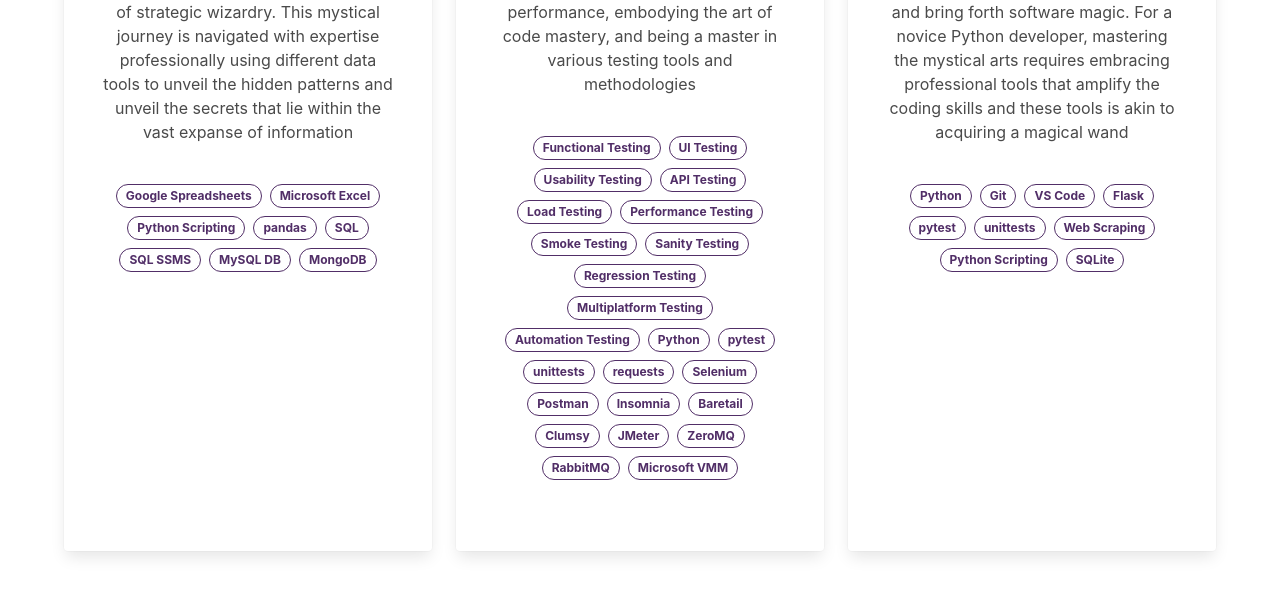
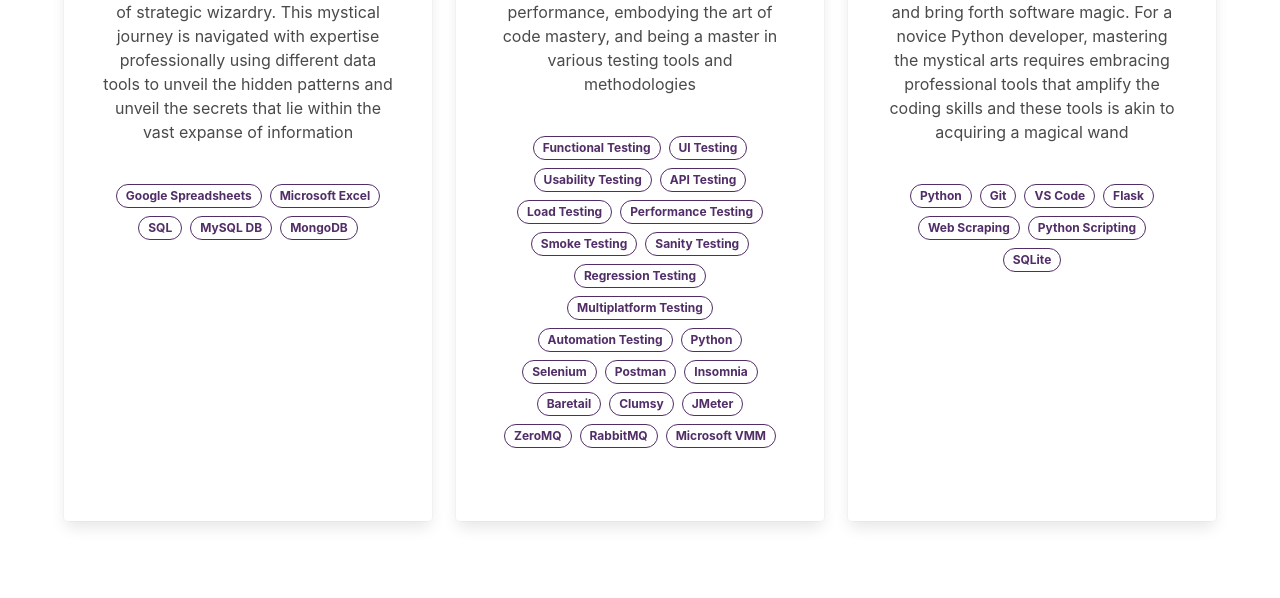
Before and after one commit to kateryna-kochina/kate-kochina-resume, a plain HTML site: page index.html in a window 1280 px wide. Shown: the part 1810-2408 px from the top of the page. Drawn offline with nearby package versions, Linux system fonts and the light colour scheme.

Commit message:
Update index.html, remove extra skills and tools

```diff
--- a/index.html
+++ b/index.html
@@ -200,22 +200,7 @@
                                             <span
                                                 class="tag is-normal is-rounded"
                                             >
-                                                <b>Python Scripting</b>
-                                            </span>
-                                            <span
-                                                class="tag is-normal is-rounded"
-                                            >
-                                                <b>pandas</b>
-                                            </span>
-                                            <span
-                                                class="tag is-normal is-rounded"
-                                            >
                                                 <b>SQL</b>
-                                            </span>
-                                            <span
-                                                class="tag is-normal is-rounded"
-                                            >
-                                                <b>SQL SSMS</b>
                                             </span>
                                             <span
                                                 class="tag is-normal is-rounded"
@@ -310,18 +295,6 @@
                                             >
                                             <span
                                                 class="tag is-normal is-rounded"
-                                                ><b>pytest</b></span
-                                            >
-                                            <span
-                                                class="tag is-normal is-rounded"
-                                                ><b>unittests</b></span
-                                            >
-                                            <span
-                                                class="tag is-normal is-rounded"
-                                                ><b>requests</b></span
-                                            >
-                                            <span
-                                                class="tag is-normal is-rounded"
                                                 ><b>Selenium</b></span
                                             >
                                             <span
@@ -404,16 +377,6 @@
                                                 class="tag is-normal is-rounded"
                                             >
                                                 <b>Flask</b>
-                                            </span>
-                                            <span
-                                                class="tag is-normal is-rounded"
-                                            >
-                                                <b>pytest</b>
-                                            </span>
-                                            <span
-                                                class="tag is-normal is-rounded"
-                                            >
-                                                <b>unittests</b>
                                             </span>
                                             <span
                                                 class="tag is-normal is-rounded"
```
